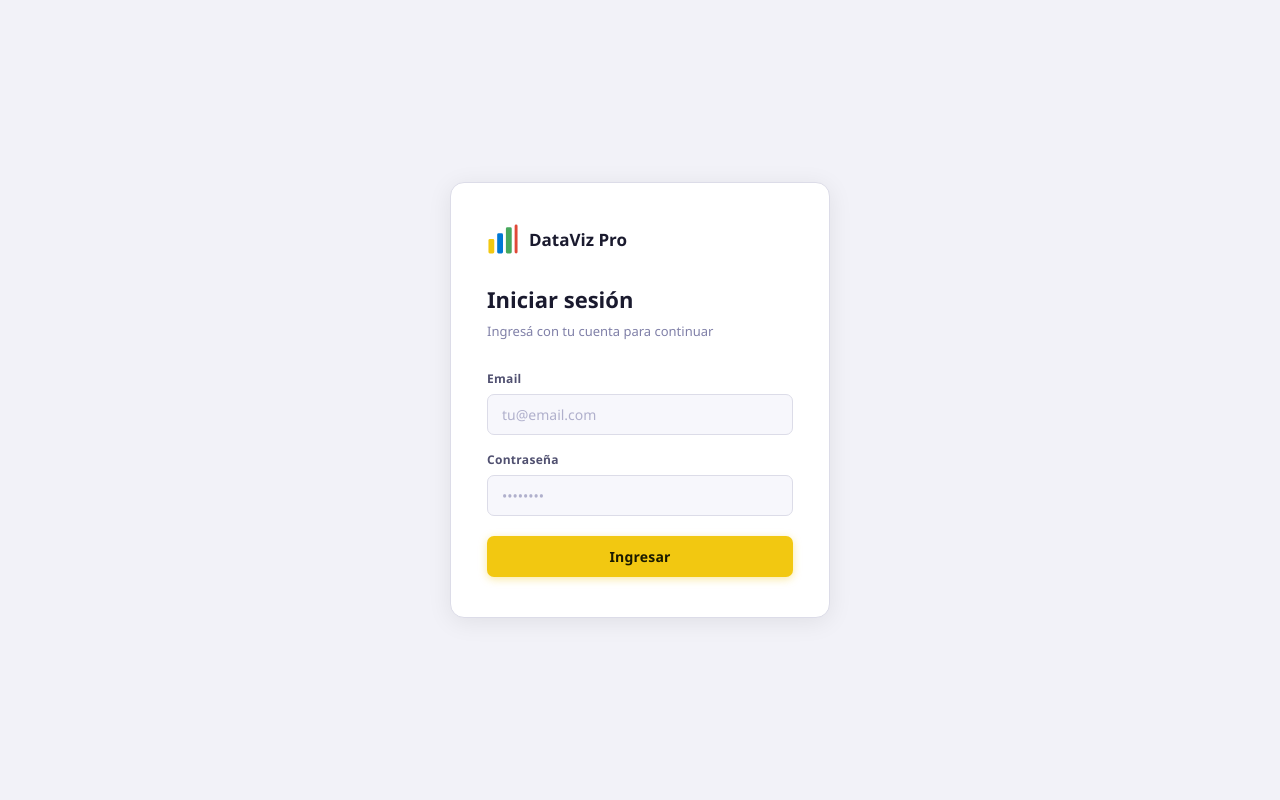
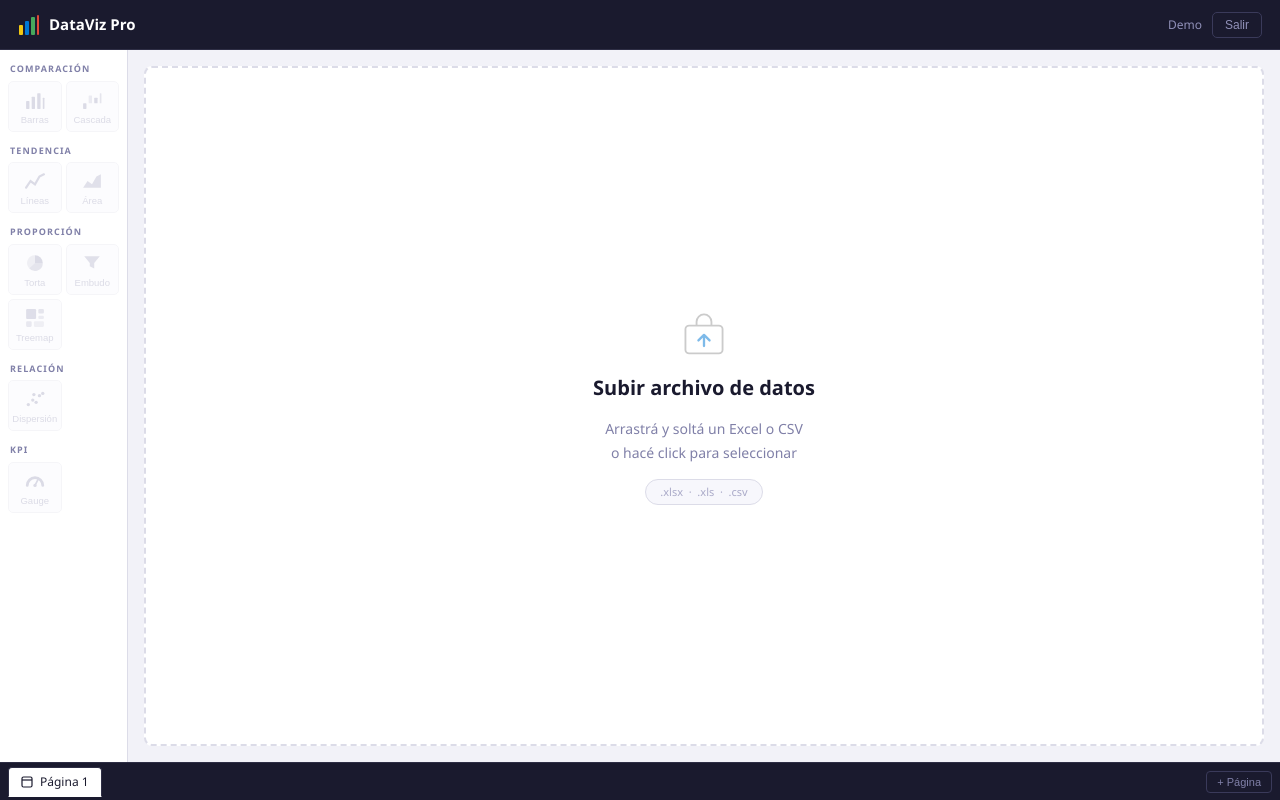
Before and after one commit to kshox-hash/stats, a React (Vite) app: page / in a window 1280 px wide. Built offline with nearby package versions, Linux system fonts and the light colour scheme; no server answers.

Commit message:
borrando login

```diff
--- a/src/AuthContext.jsx
+++ b/src/AuthContext.jsx
@@ -7,10 +7,8 @@ export function AuthProvider({ children }) {
   const [loading, setLoading] = useState(true)
 
   useEffect(() => {
-    fetch('/api/auth/me', { credentials: 'include' })
-      .then(r => r.ok ? r.json() : null)
-      .then(data => { setUser(data); setLoading(false) })
-      .catch(() => { setUser(null); setLoading(false) })
+    setUser({ name: 'Demo', email: 'demo@demo.com' })
+    setLoading(false)
   }, [])
 
   const login = async (email, password) => {
```
